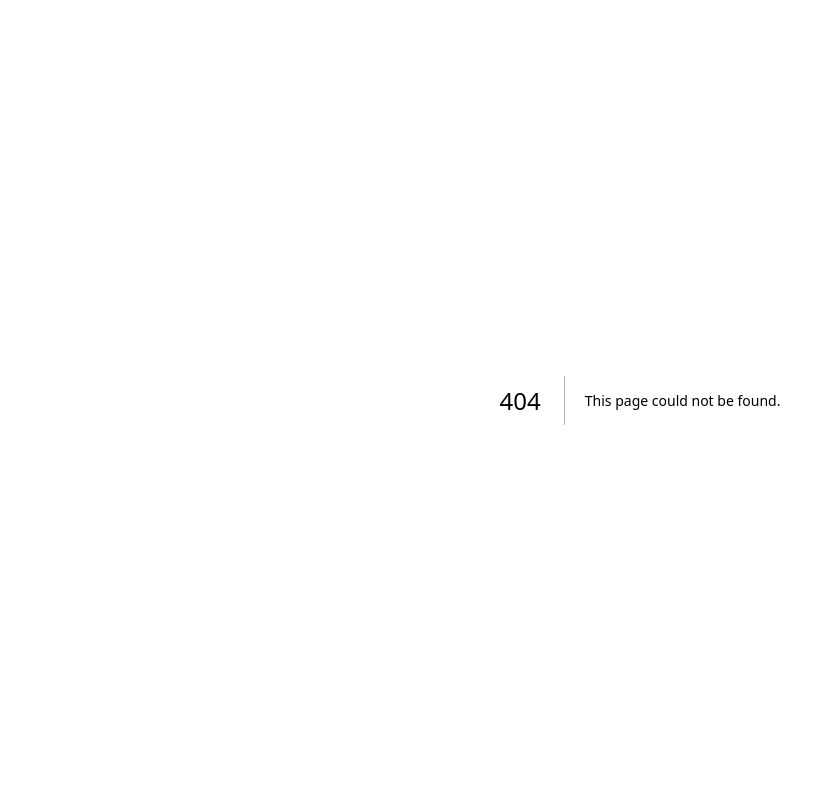
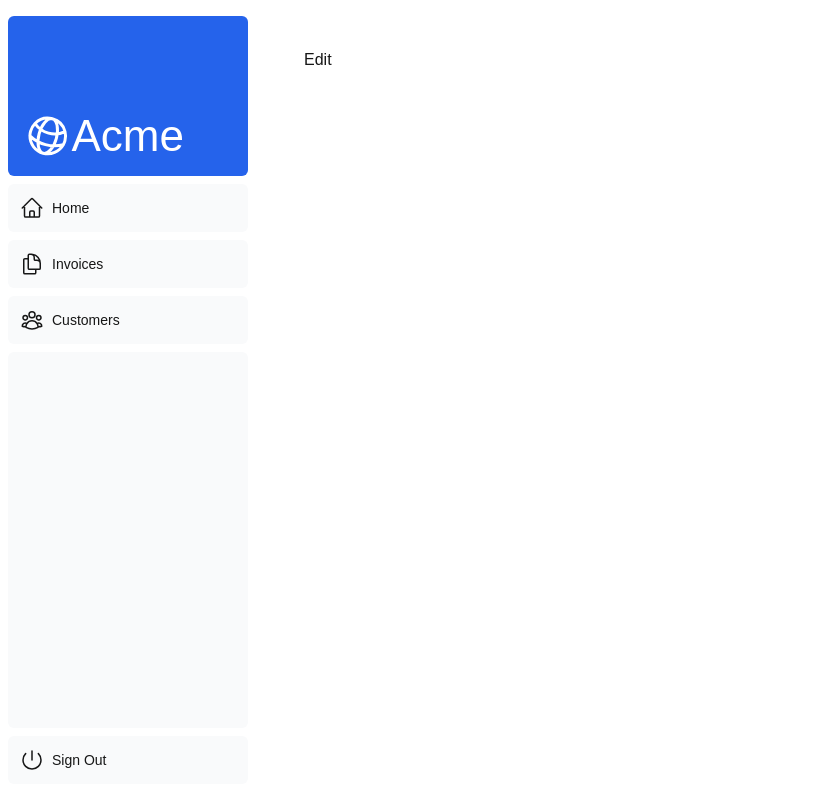
Before and after one commit to jorgitoHacker/vercel-tutorial, a Next.js app: page /dashboard/invoices/1/edit in a window 1280 px wide. Before the commit this address had no page. Shown: the whole page, without its empty margins (0-835 px from the left). Built offline with nearby package versions, Linux system fonts and the light colour scheme.

Commit message:
Add files via upload

```diff
--- /dev/null
+++ b/app/dashboard/invoices/[id]/edit/page.tsx
@@ -0,0 +1,7 @@
+import React from "react";
+
+function Edit() {
+  return <div>Edit</div>;
+}
+
+export default Edit;
```
